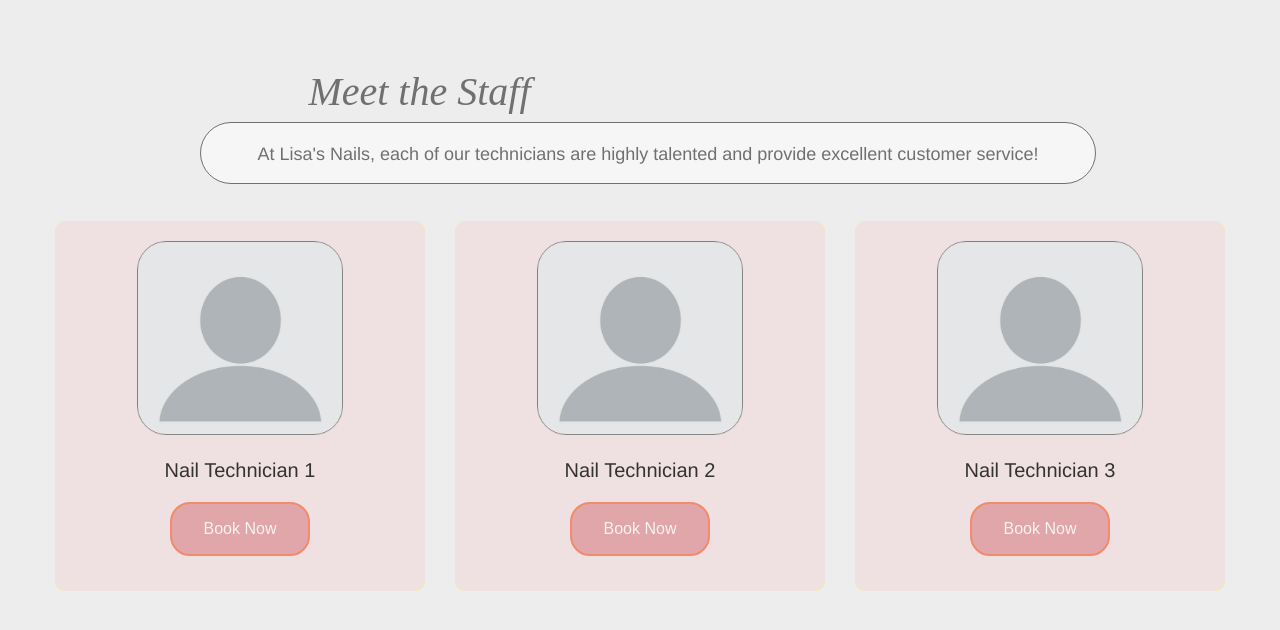
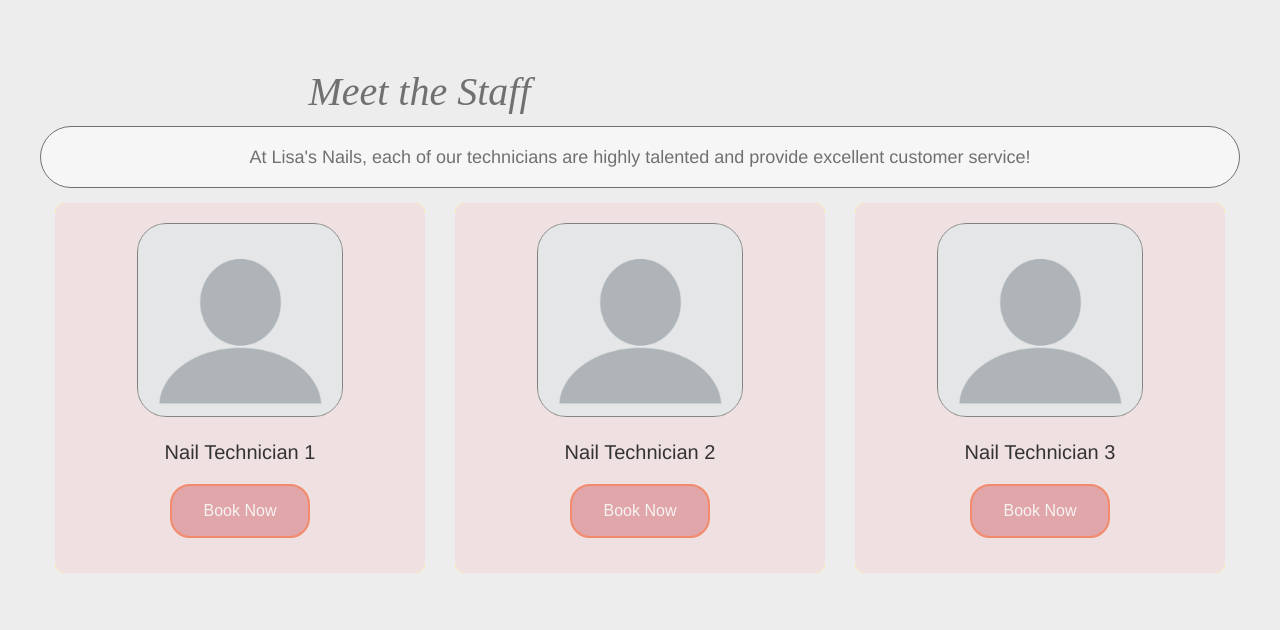
Before and after one commit to AntiCoderx2Club/PrintNPolish-191, a web app: file meet-staff.html in a window 1280 px wide. Shown: the part 52-682 px from the top of the page. Run offline with its HTML, style and script files only (its server is not run), Linux system fonts and the light colour scheme.

Commit message:
fixed description centering issue and margin issue for staff html + css files.

```diff
--- a/css/meet-staff.css
+++ b/css/meet-staff.css
@@ -127,20 +127,6 @@ body {
     font-weight: normal;
     font-size: 40px;
     color: rgba(112, 112, 112, 1);
-
-
-    /* left: 42px;
-    top: 25px;
-    position: absolute;
-    overflow: visible;
-    width: 268px;
-    white-space: nowrap;
-    text-align: left;
-    font-family: Times New Roman;
-    font-style: italic;
-    font-weight: normal;
-    font-size: 50px;
-    color: rgba(112, 112, 112, 1); */
 }
 
 
@@ -154,15 +140,11 @@ p.staff-description {
     padding-right: 20px;
     border-radius: 2em;
     background: #ffffff8a;
-
-    left: 200px;
-    top: 175px;
-    position: absolute;
-    overflow: visible;
-    width: 896px;
+    position: relative;
+    width: 1200px;
     height: 50px;
-    line-height: 23px;
-    margin-top: -1.5px;
+    margin: 0px auto;
+    margin-top: 160px;
     text-align: center;
     font-family: "Helvetica Neue",
         Helvetica,
@@ -219,6 +201,7 @@ body {
     width: 1200px;
     height: 400px;
     margin: 240px auto;
+    margin-top: 0px;
 }
 
 .container .box {
--- a/meet-staff.html
+++ b/meet-staff.html
@@ -5,8 +5,6 @@
     <title>Lisa's Nails Staff</title>
     <link rel="stylesheet" href="css/meet-staff.css">
 </head>
-
-<!-- <body style="background-color: #FFDCDC;"> -->
 
 <body style="background-color: #ededed;">
     <div class=" navbar">
@@ -27,11 +25,7 @@
             excellent customer service!</p>
     </div>
 
-    <div class="staff-profiles">
-
-    </div>
-
-    <!-- staff profiles  -->
+    <!-- STAFF PROFILE LAYOUT -->
     <div class="container">
         <div class="box">
             <div class="tech">
@@ -59,29 +53,3 @@
 </body>
 
 </html>
-
-<!-- delete later  -->
-<!-- <body>
-
-    <div class="topnav">
-        <a class="active" href="#landing-page"> HOME </a>
-        <a href="#services"> SERVICES </a>
-        <a href="#about-us"> ABOUT US </a>
-        <a href="#meet-the-staff"> MEET THE STAFF </a>
-        <a href="#login"> LOGIN </a>
-    </div>
-
-    <div>
-        <h3 class="Staff_Header">Meet the Staff</h3>
-        <br>
-        <p class="Meet_Staff_Description">At Lisa's Nails, each of our technicians are highly talented and provide
-            excellent customer
-            service!</p>
-    </div>
-
-
-
-
-</body>
-
-</html> -->
```
